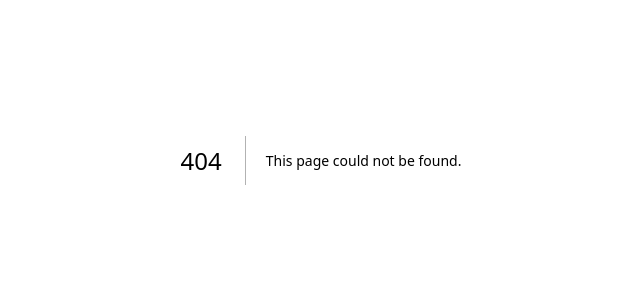
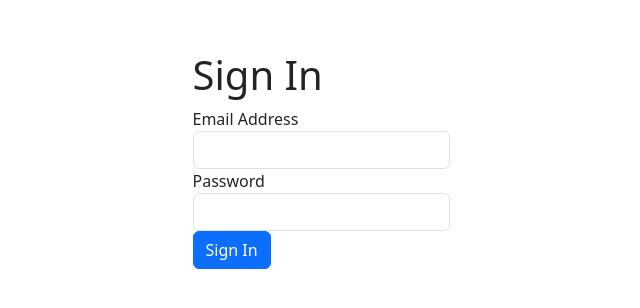
Before and after one commit to Anaks-CT/Ticket-booking-app-MICROSERVICE, a Next.js app in the folder client/: page /auth/signin in a window 1280 px wide. Before the commit this address had no page. Shown: the part 240-548 px from the top of the page, without its empty margins (319-959 px from the left). Built offline with nearby package versions, Linux system fonts and the light colour scheme.

Commit message:
adds signin page

```diff
--- /dev/null
+++ b/client/pages/auth/signin.jsx
@@ -0,0 +1,52 @@
+import { useState } from "react";
+import useRequest from "../../hooks/use-request";
+import Router from "next/router";
+
+const signup = () => {
+  const [email, setEmail] = useState("");
+  const [password, setPassword] = useState("");
+  const { doRequest, errors } = useRequest({
+    url: "/api/users/signin",
+    method: "post",
+    body: {
+      email,
+      password,
+    },
+    onSuccess: () => Router.push(('/'))
+  });
+
+  const onSubmit = async (e) => {
+    e.preventDefault();
+    doRequest();
+  };
+
+  return (
+    <div className="d-flex flex-row justify-content-center align-items-center min-vh-100">
+      <form className="gap-3" onSubmit={onSubmit}>
+        <h1>Sign In</h1>
+        <div className="form-group">
+          <label>Email Address</label>
+          <input
+            type="text"
+            value={email}
+            onChange={(e) => setEmail(e.target.value)}
+            className="form-control"
+          />
+        </div>
+        <div className="form-group">
+          <label>Password</label>
+          <input
+            type="password"
+            value={password}
+            onChange={(e) => setPassword(e.target.value)}
+            className="form-control"
+          />
+        </div>
+        {errors}
+        <button className="btn btn-primary">Sign In</button>
+      </form>
+    </div>
+  );
+};
+
+export default signup;
--- a/client/pages/index.js
+++ b/client/pages/index.js
@@ -3,7 +3,7 @@ import buildClient from "../api/build-client";
 
 const LandingPage = ({ currentUser }) => {
   console.log("Im on the browser", currentUser);
-  return <div>{currentUser?.email ? currentUser?.email : "LandingPage"}</div>;
+  return <h1>{currentUser?.email ? currentUser?.email : "LandingPage"}</h1>;
 };
 
 LandingPage.getInitialProps = async (context) => {
```
Also changed, not shown: client/pages/banana.js (deleted, +0 -8 lines).
